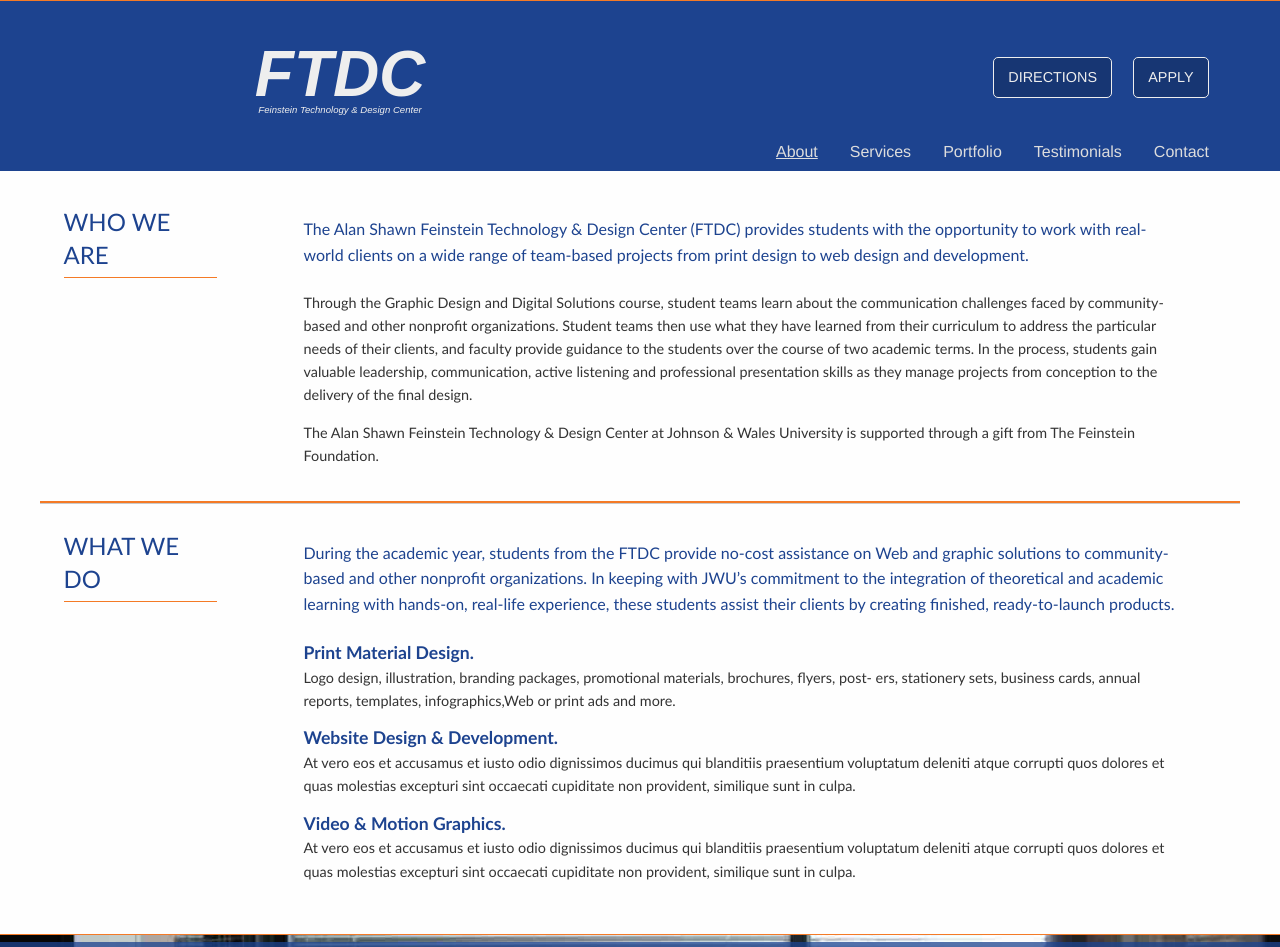
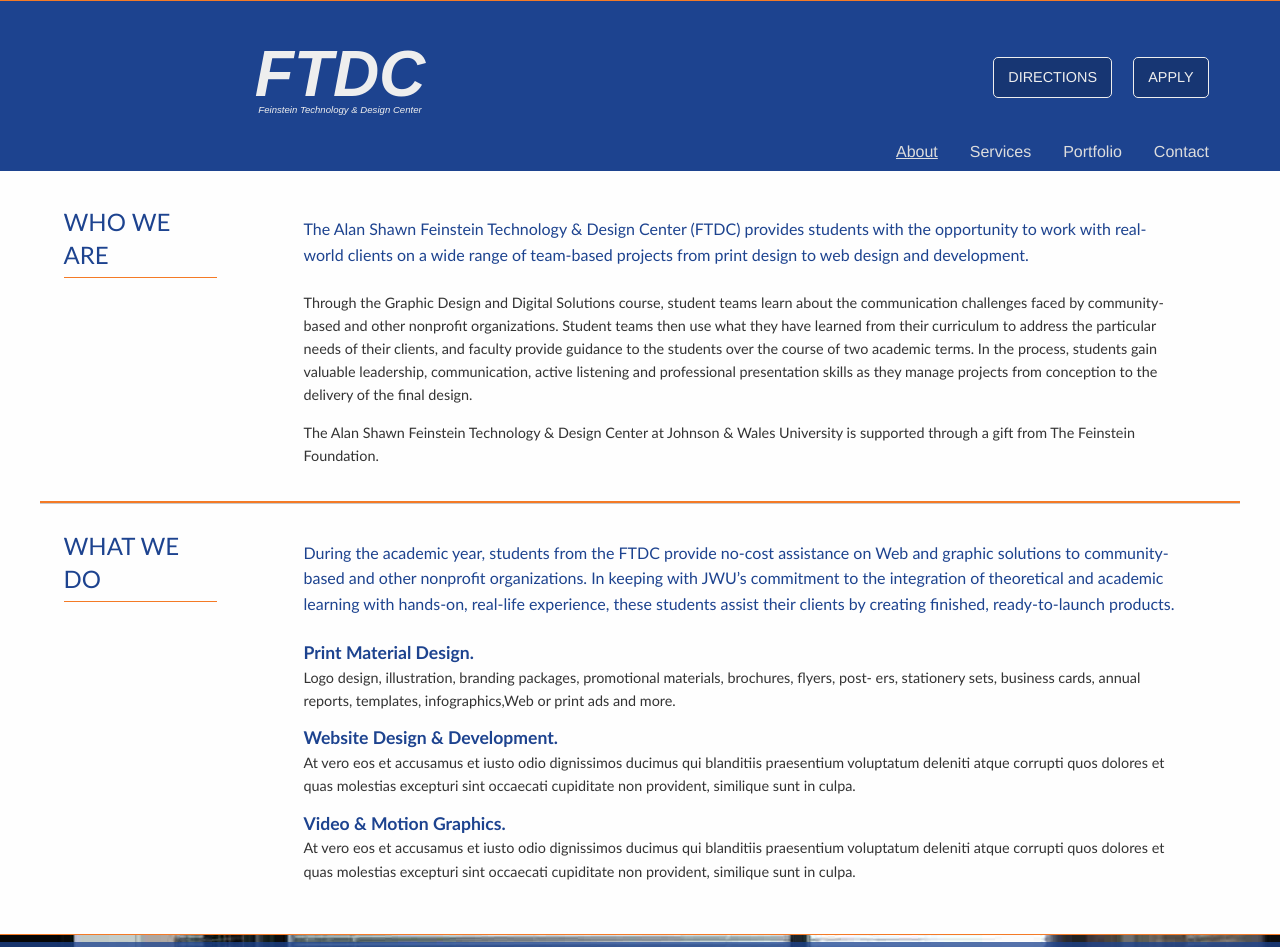
Before and after one commit to kppsean/ftdc, a plain HTML site: page about.html in a window 1280 px wide. Shown: the top 947 px of the page. Drawn offline with Linux system fonts and the light colour scheme.

Commit message:
No more Testimonial
Get rid of the testimonial link.. page is still there for now

```diff
--- a/about.html
+++ b/about.html
@@ -22,7 +22,6 @@
             <li><a href="about.html" class="active">About</a></li>
             <li><a href="services.html">Services</a></li>
             <li><a href="portfolio.html">Portfolio</a></li>
-            <li><a href="testimonials.html">Testimonials</a></li>
             <li><a href="contact.html">Contact</a></li>
           </ul>
         </div>
@@ -52,7 +51,6 @@
             <div class="small-12 columns">
               <ul class="menu align-right">
                 <li><a href="contact.html">Contact</a></li>
-                <li><a href="testimonials.html">Testimonials</a></li>
                 <li><a href="portfolio.html">Portfolio</a></li>
                 <li><a href="services.html">Services</a></li>
                 <li><a href="about.html" class="active">About</a></li>
```
Also changed, not shown: bringlight.html (+0 -2 lines), contact.html (+0 -2 lines), direction.html (+0 -2 lines), index.html (+0 -1 lines), littlerhody.html (+0 -2 lines), portfolio.html (+0 -2 lines), portfolio2.html (+0 -2 lines), services.html (+0 -2 lines).
